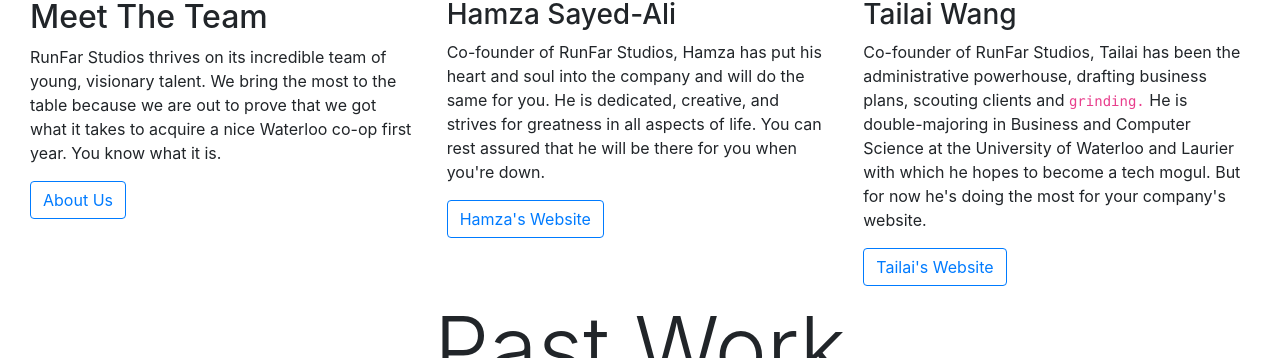
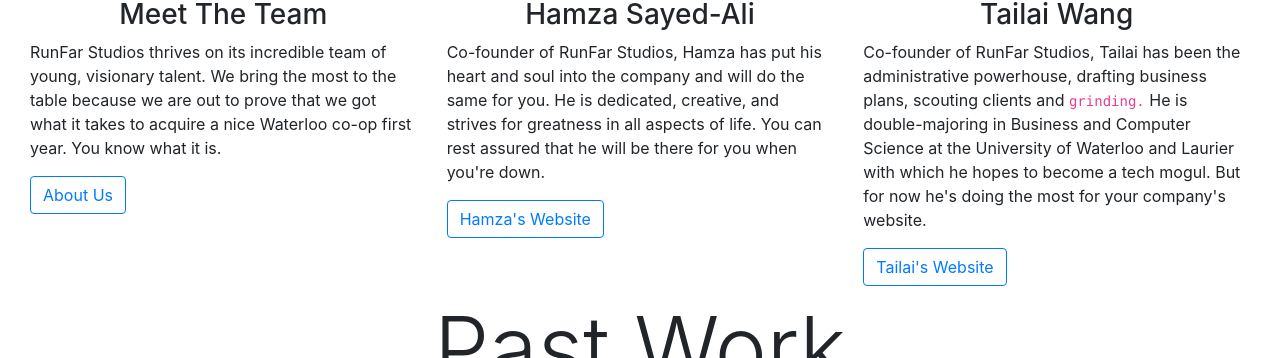
Before and after one commit to runfarstudios/RunFar-Website-V1, a plain HTML site: page New RunFar Website/index.html in a window 1280 px wide. Shown: the part 742-1100 px from the top of the page. Drawn offline with nearby package versions, Linux system fonts and the light colour scheme; files whose address does not match are found by name; a web font is replaced by a local one.

Commit message:
2019-07-16

```diff
--- a/New RunFar Website/index.html
+++ b/New RunFar Website/index.html
@@ -106,7 +106,7 @@
                     <div class = "display-2 text-center">Meet The Team</div>
                     <div class = "row" style = "margin-top: 10px;">
                         <div class = "col-md-4">
-                            <h2>Meet The Team</h2>
+                            <h3 class = "text-center">Meet The Team</h3>
                             <p>RunFar Studios thrives on its incredible team of young,
                                 visionary talent. We bring the most to the table because we
                                 are out to prove that we got what it takes to acquire a nice
@@ -115,7 +115,7 @@
                             <a href = "about.html" class="btn btn-outline-primary">About Us</a>
                         </div>
                         <div class = "col-md-4">
-                            <h3>Hamza Sayed-Ali</h3>
+                            <h3 class = "text-center">Hamza Sayed-Ali</h3>
                             <p>Co-founder of RunFar Studios, Hamza has put his heart and soul
                                 into the company and will do the same for you. He is dedicated,
                                 creative, and strives for greatness in all aspects of life.
@@ -124,7 +124,7 @@
                             <a href = "http://hamzasayedali.com" target="_blank" class="btn btn-outline-primary">Hamza's Website</a>
                         </div>
                         <div class = "col-md-4">
-                            <h3>Tailai Wang</h3>
+                            <h3 class = "text-center">Tailai Wang</h3>
                             <p>Co-founder of RunFar Studios, Tailai has been the administrative
                                 powerhouse, drafting business plans, scouting clients and <code>grinding.</code>
                                 He is double-majoring in Business and Computer Science at the University of
```
